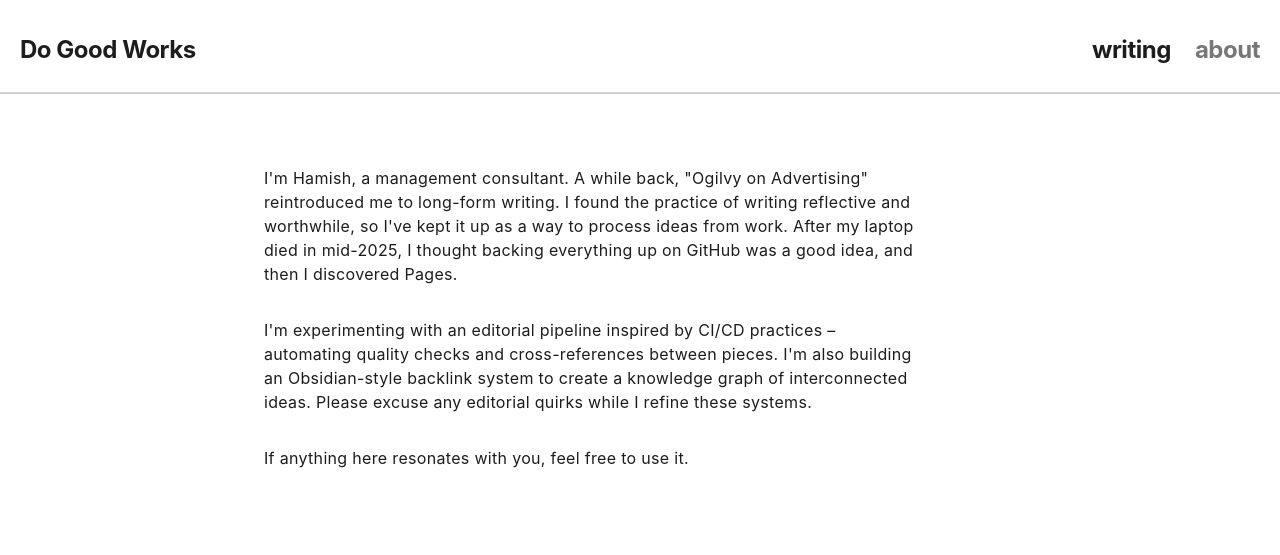
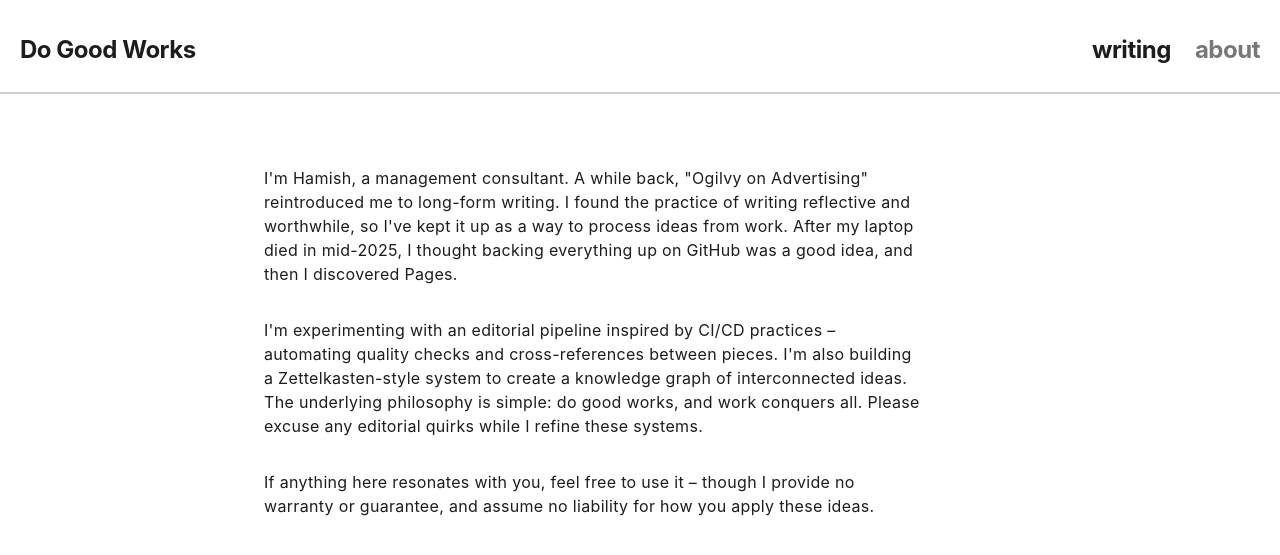
Before and after one commit to HamishFrostLyon/hamishfrostlyon.github.io, a Jekyll site: the page built from about.html, in a window 1280 px wide. Shown: the top 555 px of the page. Built offline with Jekyll 4.4.1, drawn with Linux system fonts in a browser that asks for light colours.

Commit message:
Update about page with Zettelkasten reference and philosophy
- Changed from Obsidian-style to Zettelkasten-style system
- Added "do good works, and work conquers all" philosophy
- Added disclaimer about no warranty or liability for using ideas

```diff
--- a/about.html
+++ b/about.html
@@ -16,12 +16,13 @@ permalink: /about/
   <p>
     I'm experimenting with an editorial pipeline inspired by CI/CD practices –
     automating quality checks and cross-references between pieces. I'm also
-    building an Obsidian-style backlink system to create a knowledge graph of
-    interconnected ideas. Please excuse any editorial quirks while I refine
+    building a Zettelkasten-style system to create a knowledge graph of
+    interconnected ideas. The underlying philosophy is simple: do good works,
+    and work conquers all. Please excuse any editorial quirks while I refine
     these systems.
   </p>
 
-  <p>If anything here resonates with you, feel free to use it.</p>
+  <p>If anything here resonates with you, feel free to use it – though I provide no warranty or guarantee, and assume no liability for how you apply these ideas.</p>
 </div>
 <div class="contact">
   <p><a href="mailto:{{ site.email }}">{{ site.email }}</a></p>
```
